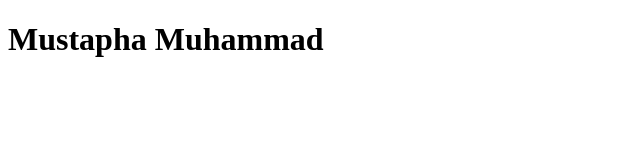
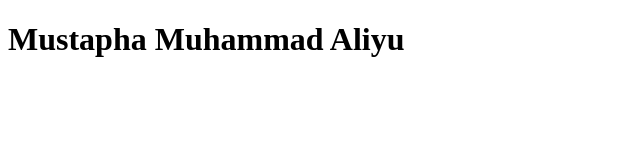
Before and after one commit to umaryusuf/first-hacktoberfest, a plain HTML site: page code/mustaphamuhammadaliyu.html in a window 1280 px wide. Shown: the whole page, without its empty margins (0-640 px from the left). Drawn offline with Linux system fonts and the light colour scheme.

Commit message:
Add Mustapha Muhammad Aliyu to contributors list

```diff
--- a/code/mustaphamuhammad.html
+++ b/code/mustaphamuhammadaliyu.html
@@ -3,9 +3,9 @@
 <head>
     <meta charset="UTF-8">
     <meta name="viewport" content="width=device-width, initial-scale=1.0">
-    <title>Mustapha Muhammad</title>
+    <title>Mustapha Muhammad Aliyu</title>
 </head>
 <body>
-    <h1>Mustapha Muhammad</h1>
+    <h1>Mustapha Muhammad Aliyu</h1>
 </body>
 </html>
```
Also changed, not shown: 1 other file.
